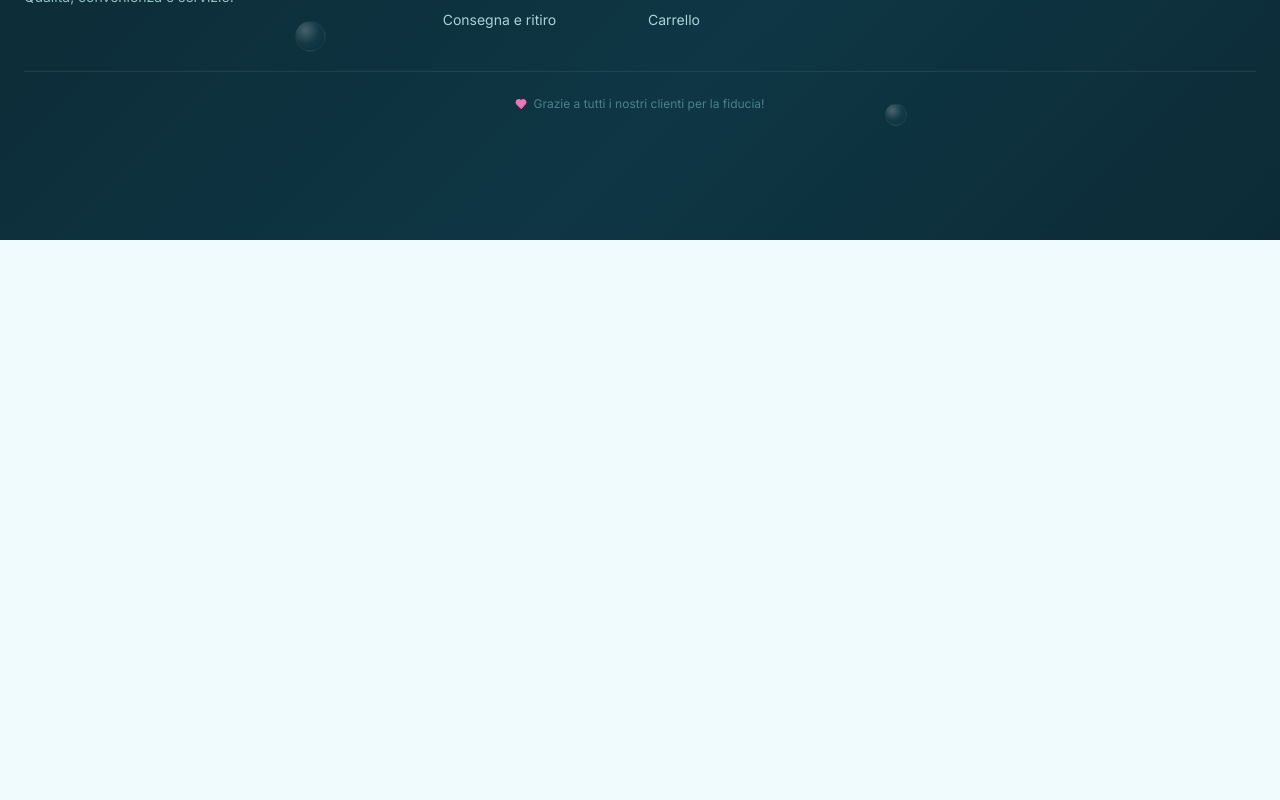
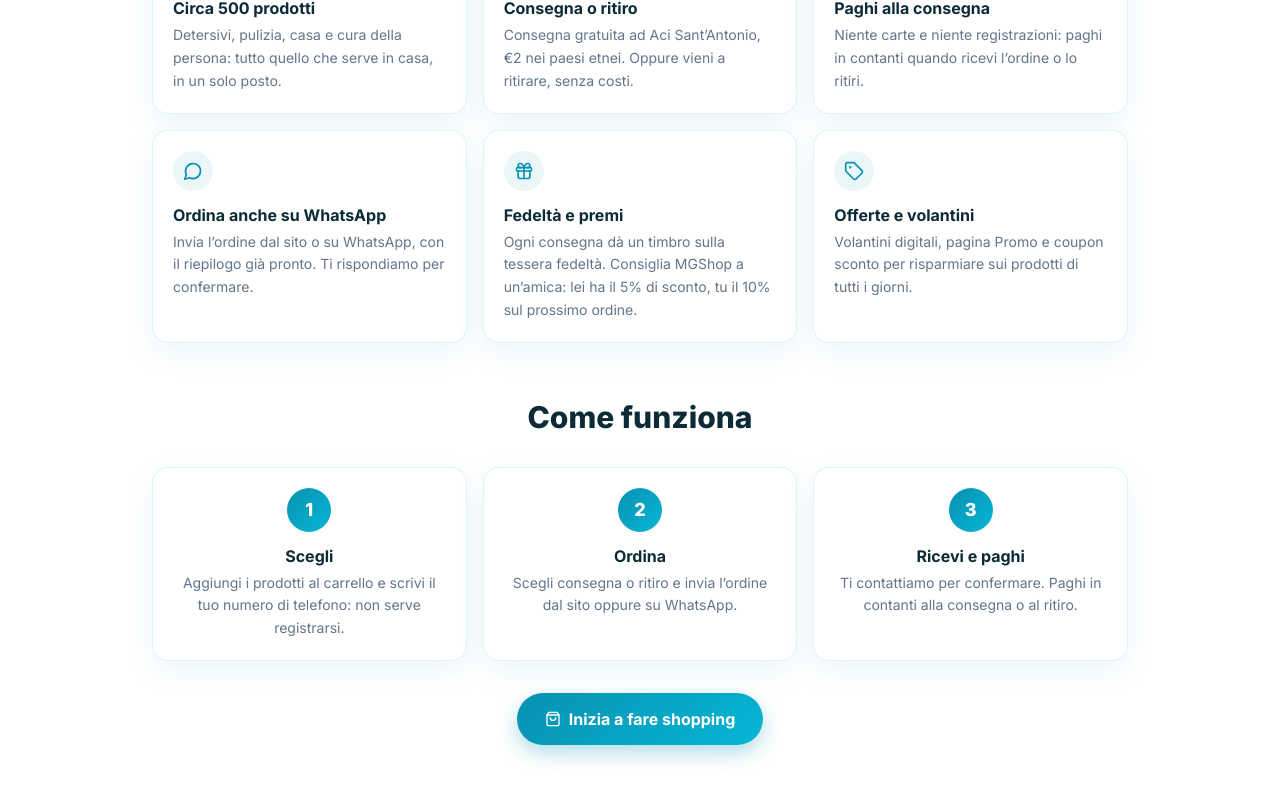
Before and after one commit to aureliomary2402-coder/mgshop-casa, a Next.js app: page / in a window 1280 px wide. Shown: the part 1300-2100 px from the top of the page. Before the commit the page ends 1540 px from the top, so only its background shows below. Built offline with nearby package versions, Linux system fonts and the light colour scheme; no server answers.

Commit message:
Home: nuove sezioni Perché scegliere e Come funziona con le funzioni attuali

```diff
--- a/app/page.tsx
+++ b/app/page.tsx
@@ -4,7 +4,7 @@ import Link from 'next/link'
 import Image from 'next/image'
 import {
   Tag, Package, Star, ShoppingBag,
-  Truck, Banknote, ShieldCheck, Headphones, Sparkles,
+  Truck, Banknote, ShieldCheck, Headphones, Sparkles, MessageCircle, Gift,
 } from 'lucide-react'
 import { GlobalHeader } from '@/components/shop/global-header'
 import { AmbientBubbles } from '@/components/shop/ambient-bubbles'
@@ -23,6 +23,21 @@ const BOTTOM_ADVANTAGES = [
   { icon: Banknote, title: 'PAGAMENTO COMODO', sub: 'Paga alla consegna o al ritiro' },
   { icon: ShieldCheck, title: 'ACQUISTI SICURI', sub: 'Sito sicuro e affidabile' },
   { icon: Headphones, title: 'ASSISTENZA DEDICATA', sub: 'Siamo sempre disponibili per aiutarti' },
+]
+
+const WHY_CHOOSE = [
+  { icon: Package, title: 'Circa 500 prodotti', desc: 'Detersivi, pulizia, casa e cura della persona: tutto quello che serve in casa, in un solo posto.' },
+  { icon: Truck, title: 'Consegna o ritiro', desc: 'Consegna gratuita ad Aci Sant’Antonio, €2 nei paesi etnei. Oppure vieni a ritirare, senza costi.' },
+  { icon: Banknote, title: 'Paghi alla consegna', desc: 'Niente carte e niente registrazioni: paghi in contanti quando ricevi l’ordine o lo ritiri.' },
+  { icon: MessageCircle, title: 'Ordina anche su WhatsApp', desc: 'Invia l’ordine dal sito o su WhatsApp, con il riepilogo già pronto. Ti rispondiamo per confermare.' },
+  { icon: Gift, title: 'Fedeltà e premi', desc: 'Ogni consegna dà un timbro sulla tessera fedeltà. Consiglia MGShop a un’amica: lei ha il 5% di sconto, tu il 10% sul prossimo ordine.' },
+  { icon: Tag, title: 'Offerte e volantini', desc: 'Volantini digitali, pagina Promo e coupon sconto per risparmiare sui prodotti di tutti i giorni.' },
+]
+
+const STEPS = [
+  { n: '1', title: 'Scegli', desc: 'Aggiungi i prodotti al carrello e scrivi il tuo numero di telefono: non serve registrarsi.' },
+  { n: '2', title: 'Ordina', desc: 'Scegli consegna o ritiro e invia l’ordine dal sito oppure su WhatsApp.' },
+  { n: '3', title: 'Ricevi e paghi', desc: 'Ti contattiamo per confermare. Paghi in contanti alla consegna o al ritiro.' },
 ]
 
 export default function WelcomePage() {
@@ -159,6 +174,50 @@ export default function WelcomePage() {
           </div>
         </div>
       </section>
+
+      {/* ===== PERCHÉ SCEGLIERE ===== */}
+      <section className="max-w-5xl mx-auto px-4 sm:px-6 pb-10 sm:pb-14">
+        <h2 className="text-2xl sm:text-3xl font-extrabold text-center mb-2" style={{ color: '#0c2b36' }}>
+          Perché scegliere MGShop Casa
+        </h2>
+        <p className="text-sm text-slate-500 text-center mb-8">Qualità, convenienza e un servizio che senti vicino</p>
+        <div className="grid sm:grid-cols-2 lg:grid-cols-3 gap-4">
+          {WHY_CHOOSE.map(({ icon: Icon, title, desc }) => (
+            <div key={title} className="glass-card rounded-2xl p-5">
+              <span className="w-10 h-10 rounded-full flex items-center justify-center mb-3"
+                style={{ background: 'rgba(8,145,178,0.08)', color: '#0891b2' }}>
+                <Icon className="w-5 h-5" />
+              </span>
+              <h3 className="font-bold mb-1" style={{ color: '#0c2b36' }}>{title}</h3>
+              <p className="text-sm text-slate-500 leading-relaxed">{desc}</p>
+            </div>
+          ))}
+        </div>
+      </section>
+
+      {/* ===== COME FUNZIONA ===== */}
+      <section className="max-w-5xl mx-auto px-4 sm:px-6 pb-14 sm:pb-20">
+        <h2 className="text-2xl sm:text-3xl font-extrabold text-center mb-8" style={{ color: '#0c2b36' }}>
+          Come funziona
+        </h2>
+        <div className="grid sm:grid-cols-3 gap-4">
+          {STEPS.map(({ n, title, desc }) => (
+            <div key={n} className="glass-card rounded-2xl p-5 text-center">
+              <div className="w-11 h-11 rounded-full mx-auto mb-3 flex items-center justify-center text-lg font-extrabold text-white"
+                style={{ background: 'linear-gradient(135deg,#0891b2,#06b6d4)' }}>{n}</div>
+              <h3 className="font-bold mb-1" style={{ color: '#0c2b36' }}>{title}</h3>
+              <p className="text-sm text-slate-500 leading-relaxed">{desc}</p>
+            </div>
+          ))}
+        </div>
+        <div className="text-center mt-8">
+          <Link href="/shop"
+            className="inline-flex items-center gap-2 px-7 py-3.5 rounded-full font-bold text-white transition-transform hover:scale-105 btn-press"
+            style={{ background: 'linear-gradient(135deg,#0891b2,#06b6d4)', boxShadow: '0 8px 20px rgba(8,145,178,0.3)' }}>
+            <ShoppingBag className="w-4 h-4" /> Inizia a fare shopping
+          </Link>
+        </div>
+      </section>
     </div>
   )
 }
```
